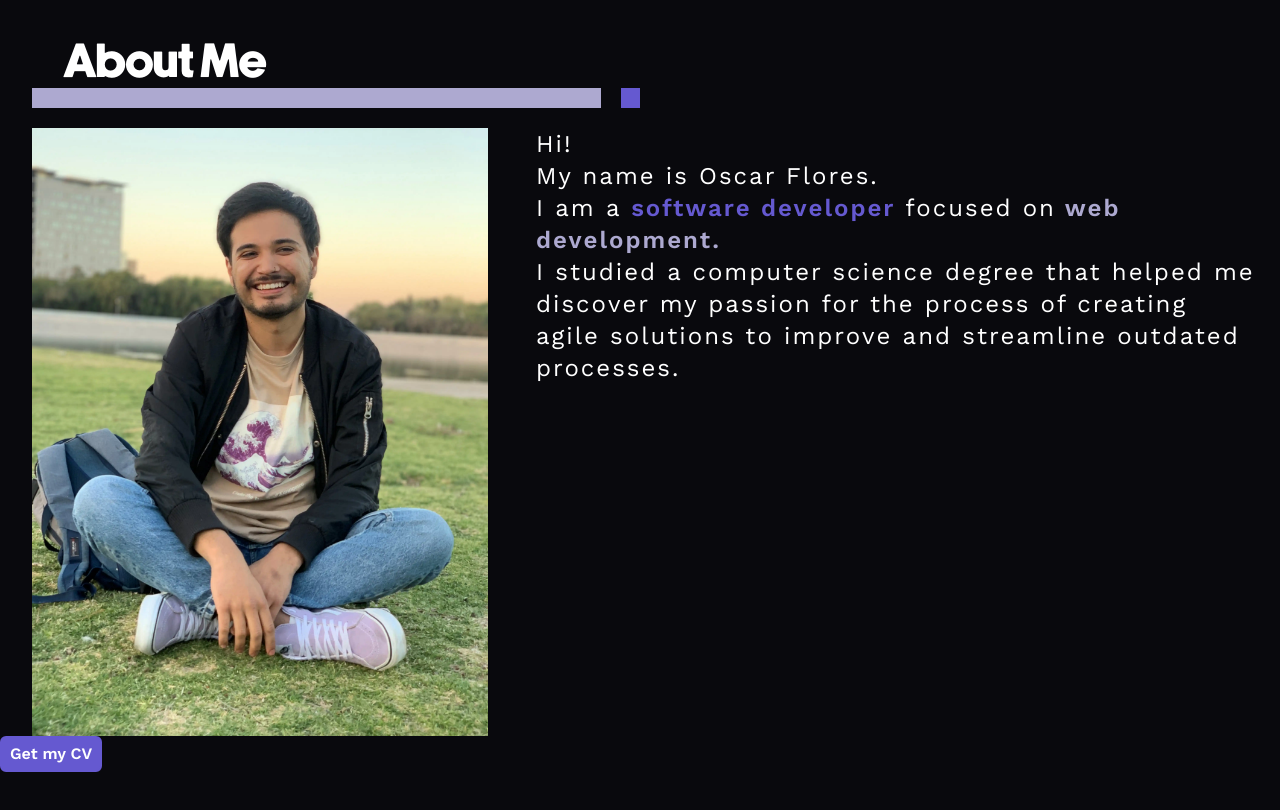
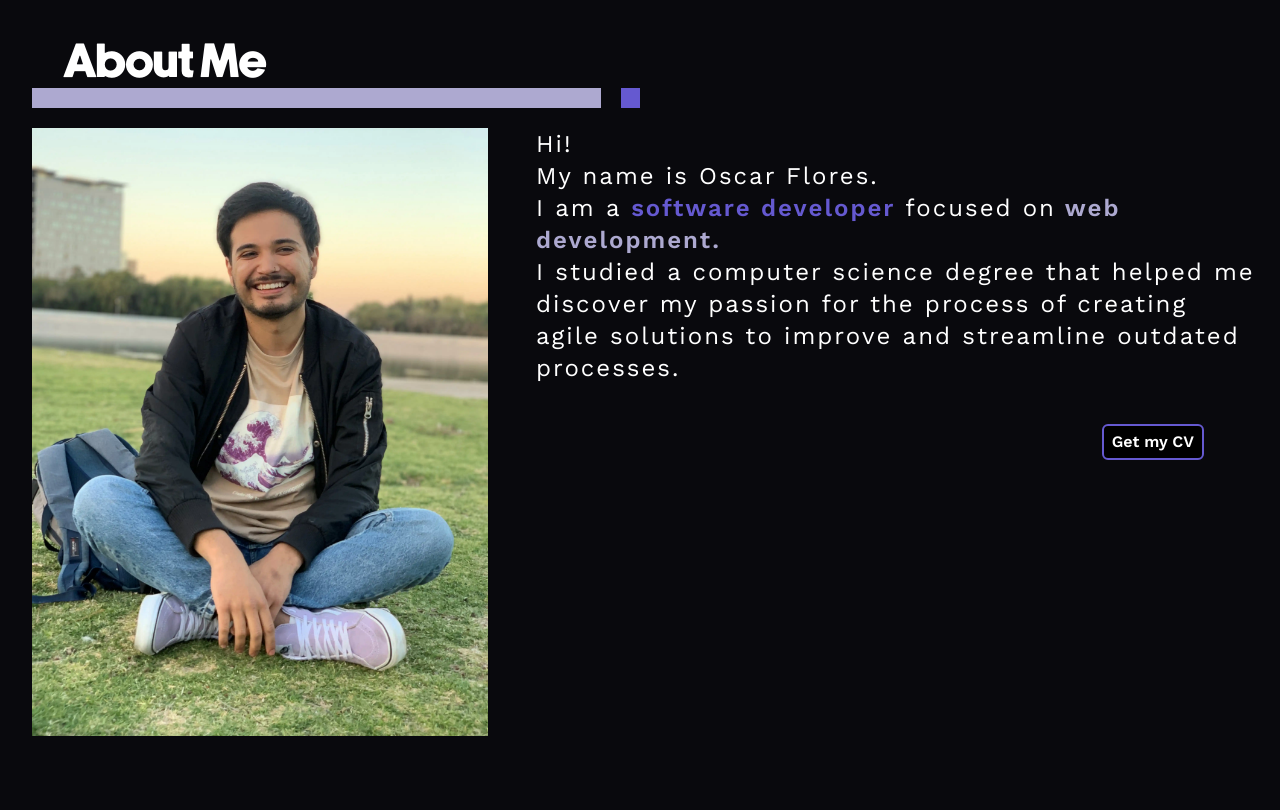
Before and after one commit to Oscar-FV/minimal-portfolio, a React (Vite) app: page / in a window 1280 px wide. Shown: the part 780-1590 px from the top of the page. Built offline with nearby package versions, Linux system fonts and the light colour scheme.

Commit message:
Adde downlad cv button

```diff
--- a/package.json
+++ b/package.json
@@ -15,6 +15,7 @@
     "react-dom": "^18.2.0"
   },
   "devDependencies": {
+    "@types/node": "^20.10.5",
     "@types/react": "^18.2.37",
     "@types/react-dom": "^18.2.15",
     "@typescript-eslint/eslint-plugin": "^6.10.0",
--- a/src/app.css
+++ b/src/app.css
@@ -3,5 +3,5 @@
 }
 
 .btn-primary{
-    @apply bg-accent border-2 border-accent text-white  hover:bg-black
+    @apply hover:bg-accent border-2 border-accent text-white bg-black
 }
--- /dev/null
+++ b/src/components/AboutMe/AboutMe.controller.ts
@@ -0,0 +1,14 @@
+import "../../public/files/CV - Oscar Flores Vázquez.pdf"
+
+export const downloadCV = ( () => {
+
+    const filePath = "../../public/files/CV - Oscar Flores Vázquez.pdf"
+
+    const a = document.createElement('a');
+    a.href = filePath;
+    a.download = 'CV-OscarFlores.pdf';
+    document.body.appendChild(a);
+    a.click();
+
+    document.body.removeChild(a);
+});
--- a/src/components/AboutMe/AboutMe.tsx
+++ b/src/components/AboutMe/AboutMe.tsx
@@ -1,14 +1,16 @@
 import miPortrait from '../../assets/photos/me.webp';
+import { downloadCV } from './AboutMe.controller';
 
 const AboutMe = () => {
   return (
-    <div>
+    <div className="">
       <div className="h-fit lg:h-full flex flex-col-reverse lg:flex-row justify-center">
             <img
               className="px-6 lg:pl-8 w-full lg:w-2/5 h-1/2 lg:h-full object-cover"
               src={miPortrait}
               alt="A Very Talented web Dev"
             />
+            <div>
               <p className="text-white text-xl lg:text-2xl font-worksans h-0 lg:h-fit whitespace-pre-wrap tracking-[2px] flex-1 px-8 lg:px-6   lg:sticky lg:top-0">
                 Hi! <br />
                 My name is Oscar Flores.
@@ -21,9 +23,13 @@ const AboutMe = () => {
                 for the process of creating agile solutions to improve and
                 streamline outdated processes.
               </p>
+
+              <div className="flex justify-end px-14">
+                <button className="btn btn-primary mx-5 my-10" onClick={downloadCV}>Get my CV</button>
+              </div>
             </div>
 
-      <button className="btn btn-primary">Get my CV</button>
+      </div>
     </div>
   )
 }
```
Also changed, not shown: 2 other files (tests, documents, lock files or other folders). Lines whose indentation alone changed are shown as unchanged.
